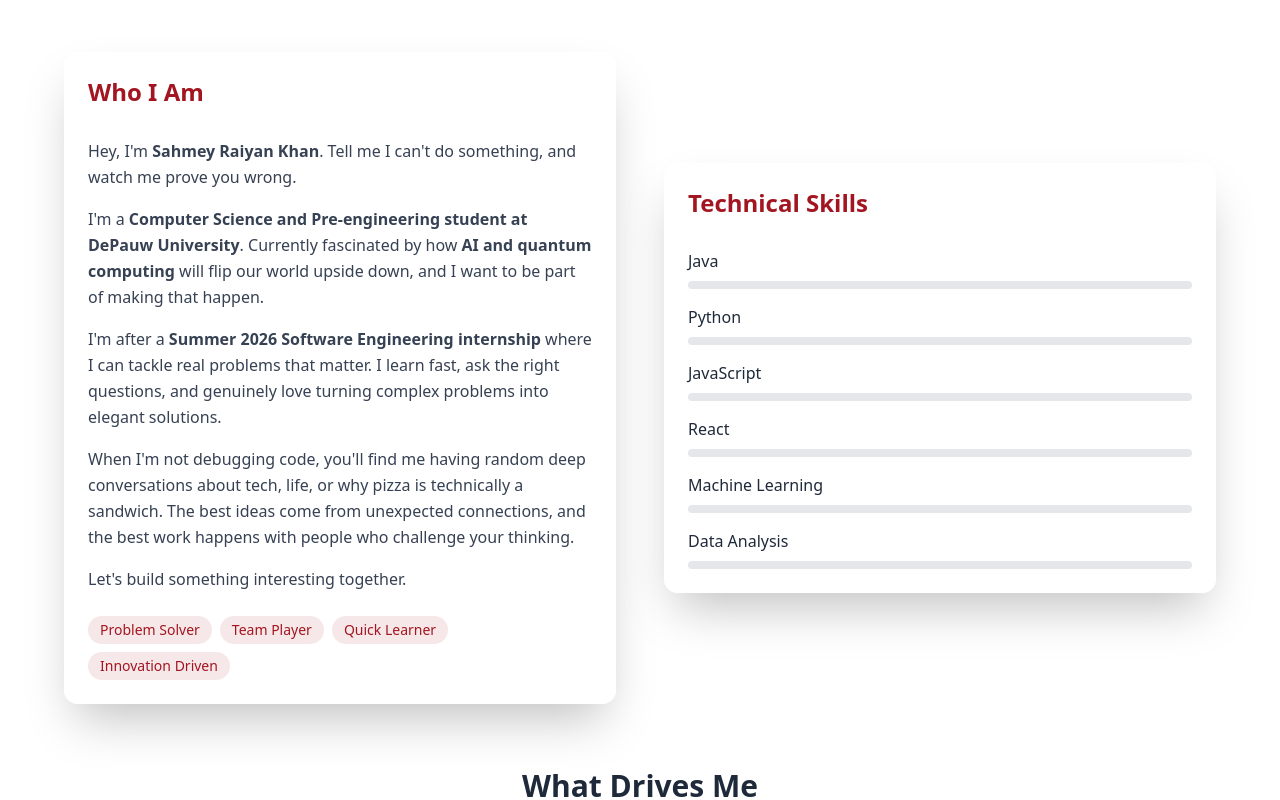
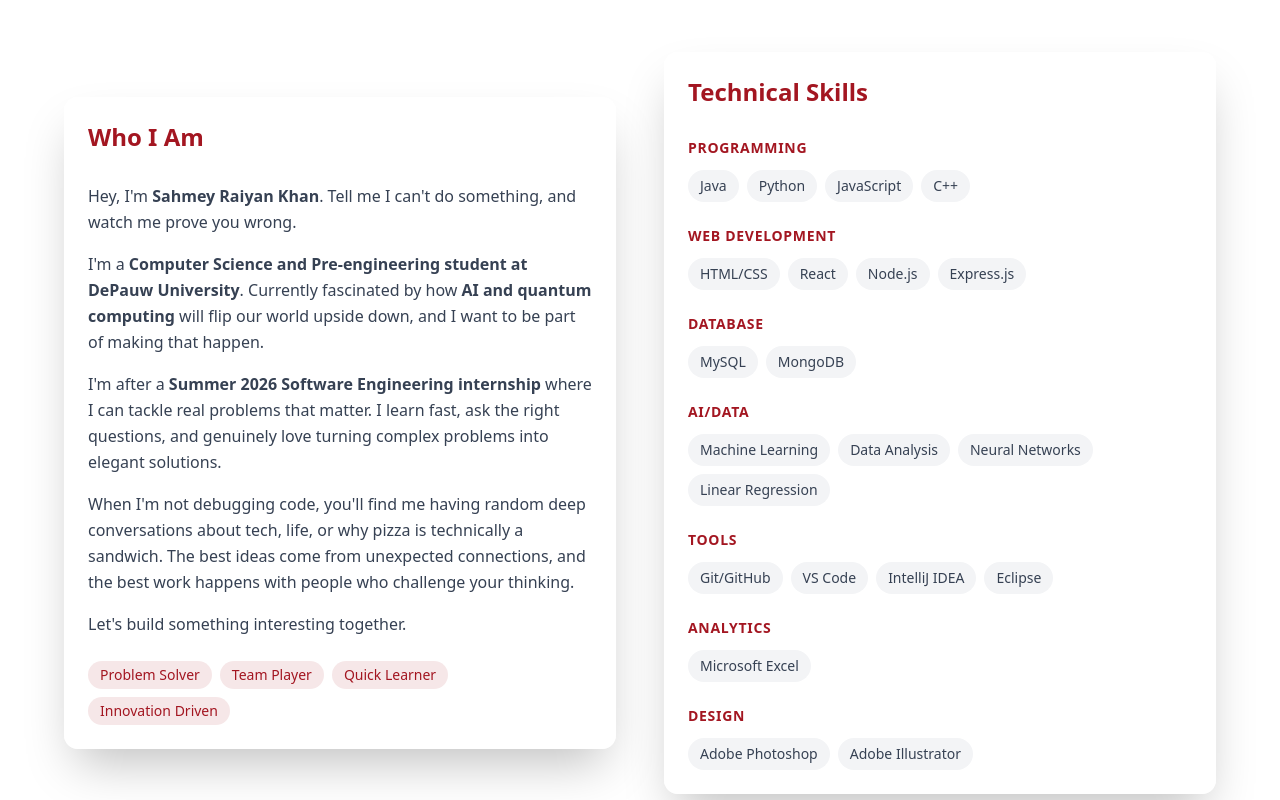
Before and after one commit to Sahmey2004/Portfolio, a React (Vite) app: page / in a window 1280 px wide. Shown: the part 960-1760 px from the top of the page. Built offline with nearby package versions, Linux system fonts and the light colour scheme.

Commit message:
Update technical skills with resume skills

```diff
--- a/src/components/About.jsx
+++ b/src/components/About.jsx
@@ -22,12 +22,27 @@ const About = () => {
   }, []);
 
   const skills = [
-    { name: 'Java' },
-    { name: 'Python' },
-    { name: 'JavaScript' },
-    { name: 'React' },
-    { name: 'Machine Learning' },
-    { name: 'Data Analysis' },
+    { name: 'Java', category: 'Programming' },
+    { name: 'Python', category: 'Programming' },
+    { name: 'JavaScript', category: 'Programming' },
+    { name: 'C++', category: 'Programming' },
+    { name: 'HTML/CSS', category: 'Web Development' },
+    { name: 'React', category: 'Web Development' },
+    { name: 'Node.js', category: 'Web Development' },
+    { name: 'Express.js', category: 'Web Development' },
+    { name: 'MySQL', category: 'Database' },
+    { name: 'MongoDB', category: 'Database' },
+    { name: 'Git/GitHub', category: 'Tools' },
+    { name: 'VS Code', category: 'Tools' },
+    { name: 'IntelliJ IDEA', category: 'Tools' },
+    { name: 'Eclipse', category: 'Tools' },
+    { name: 'Machine Learning', category: 'AI/Data' },
+    { name: 'Data Analysis', category: 'AI/Data' },
+    { name: 'Neural Networks', category: 'AI/Data' },
+    { name: 'Linear Regression', category: 'AI/Data' },
+    { name: 'Microsoft Excel', category: 'Analytics' },
+    { name: 'Adobe Photoshop', category: 'Design' },
+    { name: 'Adobe Illustrator', category: 'Design' },
   ];
 
   const interests = [
@@ -135,35 +150,32 @@ const About = () => {
                 </CardTitle>
               </CardHeader>
               <CardContent>
-                <div className="space-y-4">
-                  {skills.map((skill, index) => (
-                    <div
-                      key={index}
-                      className="group cursor-pointer"
-                      onMouseEnter={() => setActiveSkill(index)}
-                      onMouseLeave={() => setActiveSkill(null)}
-                    >
-                      <div className="flex justify-between items-center mb-2">
-                        <span className="font-medium text-gray-800 group-hover:text-maroon transition-colors duration-300">
-                          {skill.name}
-                        </span>
+                <div className="space-y-6">
+                  {/* Group skills by category */}
+                  {['Programming', 'Web Development', 'Database', 'AI/Data', 'Tools', 'Analytics', 'Design'].map((category) => {
+                    const categorySkills = skills.filter(skill => skill.category === category);
+                    if (categorySkills.length === 0) return null;
 
+                    return (
+                      <div key={category} className="space-y-3">
+                        <h4 className="text-sm font-bold text-maroon uppercase tracking-wider">
+                          {category}
+                        </h4>
+                        <div className="flex flex-wrap gap-2">
+                          {categorySkills.map((skill, index) => (
+                            <span
+                              key={index}
+                              className="px-3 py-1.5 bg-gray-100 text-gray-700 rounded-full text-sm font-medium hover:bg-maroon hover:text-white transition-all duration-300 cursor-default hover:scale-105"
+                              onMouseEnter={() => setActiveSkill(`${category}-${index}`)}
+                              onMouseLeave={() => setActiveSkill(null)}
+                            >
+                              {skill.name}
+                            </span>
+                          ))}
+                        </div>
                       </div>
-                      <div className="w-full bg-gray-200 rounded-full h-2 overflow-hidden">
-                        <div
-                          className={`h-full ${
-                            skill.color
-                          } rounded-full transition-all duration-1000 ease-out transform ${
-                            activeSkill === index ? 'scale-y-125' : ''
-                          }`}
-                          style={{
-                            width: isVisible ? `${skill.level}%` : '0%',
-                            transitionDelay: `${index * 100}ms`,
-                          }}
-                        ></div>
-                      </div>
-                    </div>
-                  ))}
+                    );
+                  })}
                 </div>
               </CardContent>
             </Card>
```
